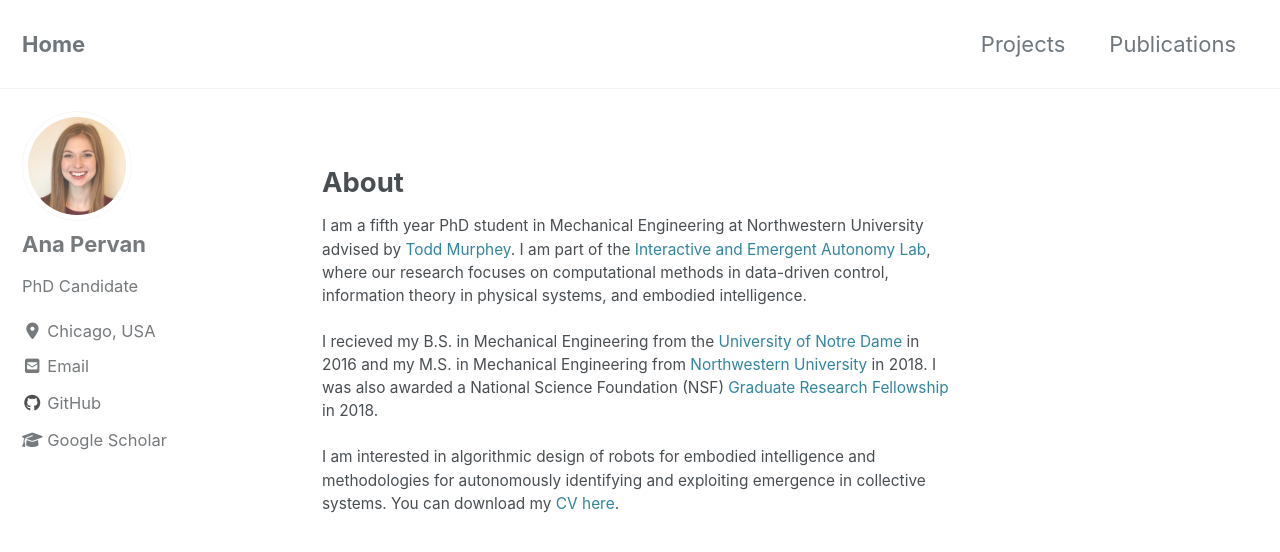
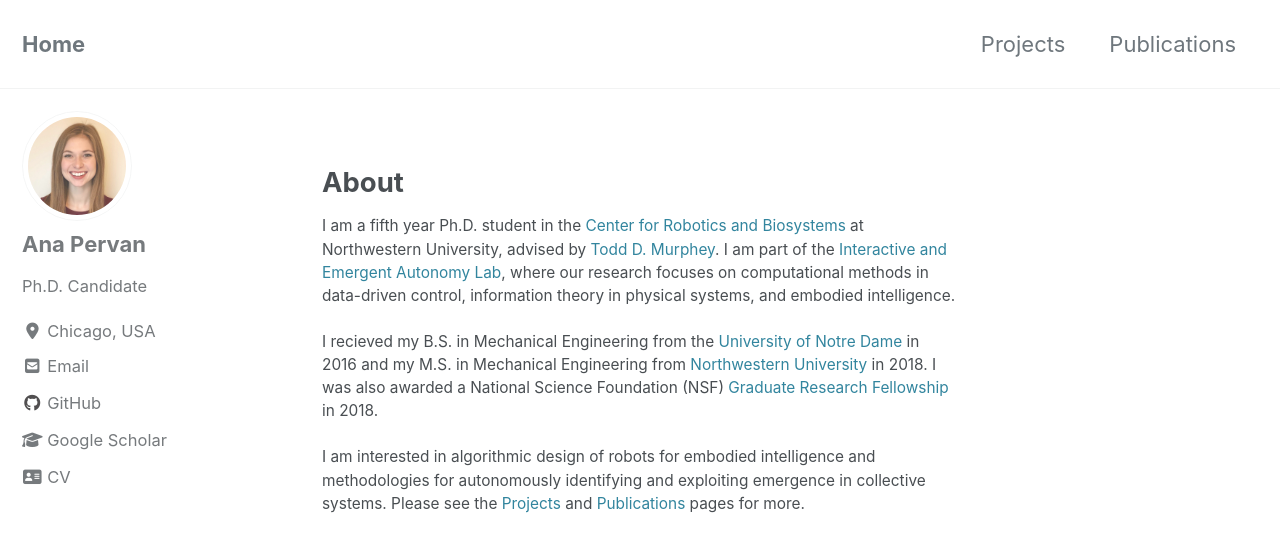
Before and after one commit to anapervan/anapervan.github.io, a Jekyll site: the page built from index.html, in a window 1280 px wide and 900 px high. Shown: the top 552 px of the window. Built offline with Jekyll 4.4.1, drawn with Linux system fonts in a browser that asks for light colours; cached includes are drawn as plain includes; nearby versions of some CDN libraries; the list of posts is cut into pages by our own code.

Commit message:
added CV link, updated CV, edited bio

```diff
--- a/_config.yml
+++ b/_config.yml
@@ -10,7 +10,6 @@
 #
 # Review documentation to determine if you should use `theme` or `remote_theme`
 # https://mmistakes.github.io/minimal-mistakes/docs/quick-start-guide/#installing-the-theme
-
 
 # theme                    : "minimal-mistakes-jekyll"
 # remote_theme           : "mmistakes/minimal-mistakes"
@@ -111,7 +110,7 @@ analytics:
 author:
   name             : "Ana Pervan"
   avatar           : "/assets/images/AnaPervan.jpg" # path of avatar image, e.g. "/assets/images/bio-photo.jpg"
-  bio              : "PhD Candidate"
+  bio              : "Ph.D. Candidate"
   location         : "Chicago, USA"
   email            : # "anapervan@u.northwestern.edu"
   links:
@@ -133,6 +132,9 @@ author:
     - label: "Google Scholar"
       icon: "fa fa-graduation-cap"
       url: "https://scholar.google.com/citations?user=jdNqqdQAAAAJ&hl=en"
+    - label: "CV"
+      icon: "fas fa-fw fa-address-card"
+      url: "/assets/pdfs/Pervan_CV.pdf"
 
 # Site Footer
 footer:
--- a/index.html
+++ b/index.html
@@ -6,8 +6,8 @@ author_profile: true
 <h2>About</h2>
 
 <body>
-  <p style="font-size: 70%">I am a fifth year PhD student in Mechanical Engineering at Northwestern University
-    advised by <a href="https://www.mccormick.northwestern.edu/research-faculty/directory/profiles/murphey-todd.html">Todd Murphey</a>.
+  <p style="font-size: 70%">I am a fifth year Ph.D. student in the <a href="https://robotics.northwestern.edu/">Center for Robotics and Biosystems</a> at Northwestern University,
+    advised by <a href="https://www.mccormick.northwestern.edu/research-faculty/directory/profiles/murphey-todd.html">Todd D. Murphey</a>.
     I am part of the <a href="https://murpheylab.github.io/">Interactive and Emergent
     Autonomy Lab</a>, where our research focuses on computational methods in data-driven control,
     information theory in physical systems, and embodied intelligence.
@@ -18,5 +18,5 @@ author_profile: true
 
   <br><br>I am interested in algorithmic design of robots for embodied intelligence and
     methodologies for autonomously identifying and exploiting emergence in collective systems.
-    You can download my <a href="/assets/pdfs/Pervan_CV.pdf">CV here</a>.</p>
+    Please see the <a href="/projects">Projects</a> and <a href="/publications">Publications</a> pages for more.</p>
 </body>
--- a/projects.html
+++ b/projects.html
@@ -105,6 +105,10 @@ author_profile: true
         <a href="https://arxiv.org/abs/2006.07244" style="font-size:90%"><button class="button button2">arXiv</button></a>
         <a href="/assets/pdfs/AlgorithmicDesignforEmbodiedIntelligence.pdf" style="font-size:90%"><button class="button button3">PDF</button></a>
 
+    <p style="font-size:70%"><b>Colloidal Robots: Autonomous Particles with On-Board Computation</b>
+      <br>Albert Tianxiang Liu, Marek Hempel, Jing Fan Yang, <b>Ana Pervan</b>, Volodymyr B. Koman, Ge Zhang, Daichi Kozawa, Todd D. Murphey, Tomás Palacios, and Michael S. Strano
+      <br><i>Submitted</i>, 2020.</p>
+
     <p style="font-size:70%"><b>Algorithmic Materials: Embedding Computation within Material Properties for Autonomy</b>
       <br><b>Ana Pervan</b> and Todd D. Murphey
       <br><i>Robotic Systems and Autonomous Platforms: Advances in Materials and Manufacturing</i>, Elsevier, 2018. Eds. M. Strano and S. Walsh.
```
Also changed, not shown: publications.html (+7 -0 lines), 5 other files.
